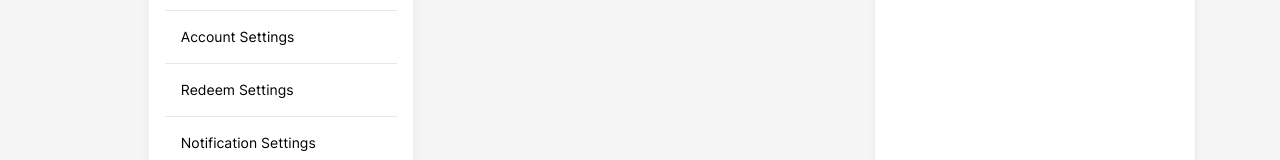
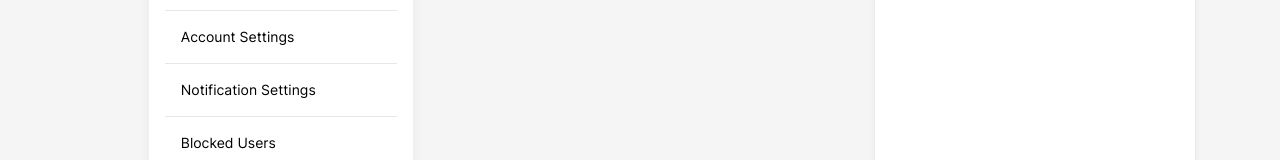
Before and after one commit to Simarsaggu99/Snapshare, a Next.js app in the folder frontend-user/: page /setting in a window 1280 px wide. Shown: the part 228-388 px from the top of the page. Built offline with nearby package versions, Linux system fonts and the light colour scheme; no server answers.

Commit message:
profile settings

```diff
--- a/frontend-user/src/pages/setting/index.tsx
+++ b/frontend-user/src/pages/setting/index.tsx
@@ -17,7 +17,7 @@ const Settings = () => {
   const settingArray = [
     { name: "Basic info", tab: "Basic-info", icon: <UserIcon />, id: 1 },
     { name: "Account Settings", tab: "Account-Settings", icon: "", id: 2 },
-    { name: "Redeem Settings", tab: "Redeem-Settings", icon: "", id: 3 },
+
     {
       name: "Notification Settings",
       tab: "Notification-Settings",
```
